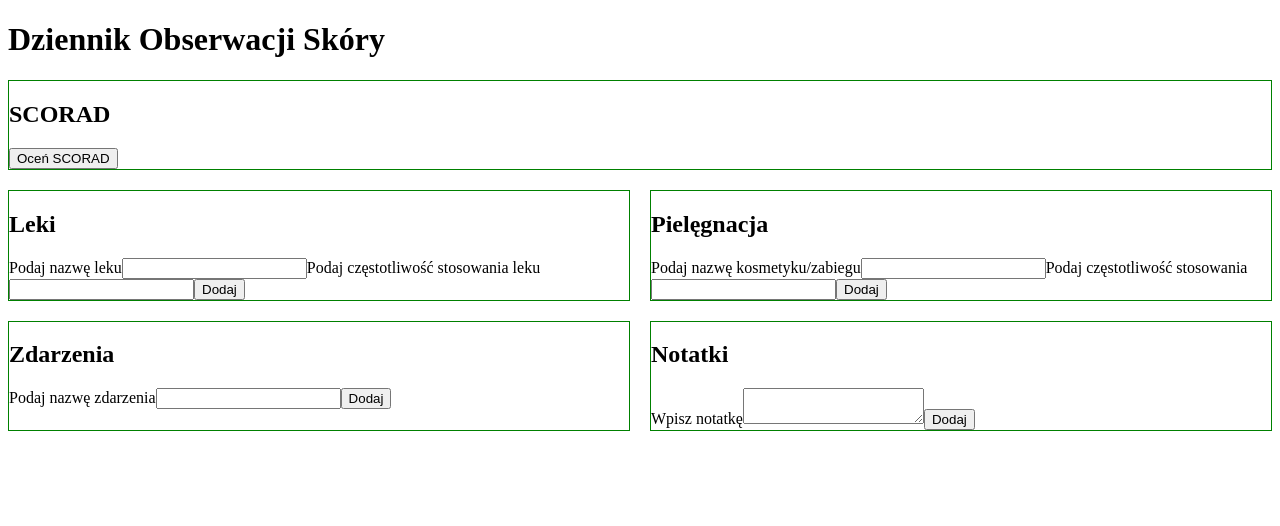
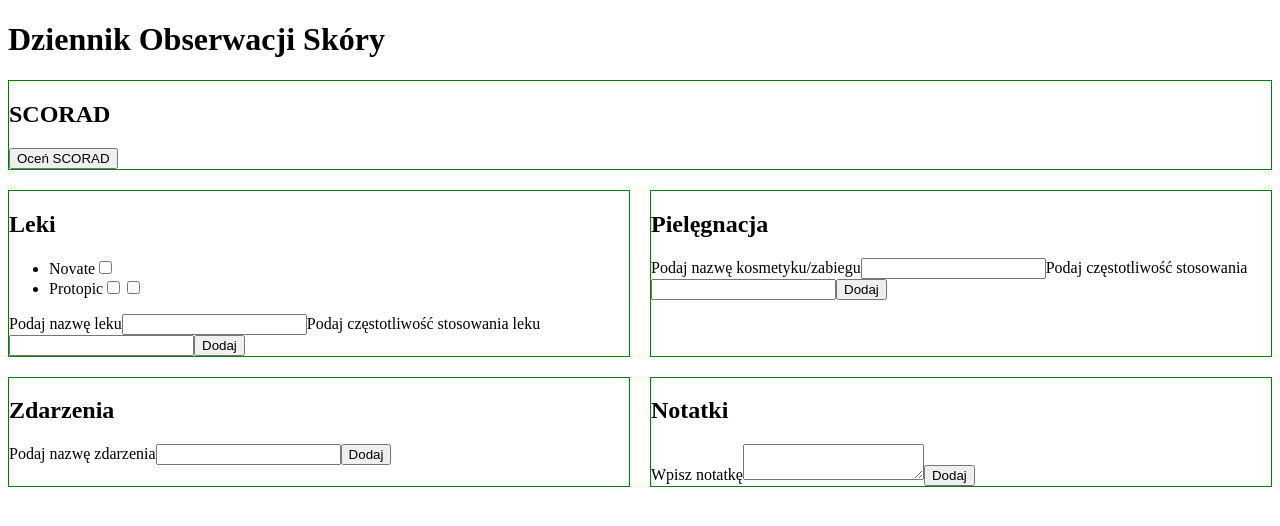
Before and after one commit to karolinachodera/dermatopik, a React (Create React App) app: page / in a window 1280 px wide. Shown: the top 526 px of the page. Built offline with nearby package versions, Linux system fonts and the light colour scheme.

Commit message:
add List component

```diff
--- a/src/components/Dashboard/Dashboard.js
+++ b/src/components/Dashboard/Dashboard.js
@@ -3,6 +3,7 @@ import { useState } from "react";
 import Scorad from "../Scorad/Scorad";
 import Button from "../Button/Button";
 import Section from "../Section/Section";
+import { List } from "../List/List";
 
 import "./Dashboard.css";
 
@@ -101,6 +102,7 @@ function Dashboard() {
         <ScoradSection />
       </Section>
       <Section header="Leki">
+        <List elements={drugs} />
         <form onSubmit={(e) => handleDrugAdding(e)}>
           <AddingFormInput input={drugsTextInput} />
           <AddingFormInput input={drugsFrequencyInput} />
@@ -108,6 +110,7 @@ function Dashboard() {
         </form>
       </Section>
       <Section header="Pielęgnacja">
+        <List elements={cares} />
         <form onSubmit={(e) => handleCareAdding(e)}>
           <AddingFormInput input={caresTextInput} />
           <AddingFormInput input={caresFrequencyInput} />
@@ -115,12 +118,14 @@ function Dashboard() {
         </form>
       </Section>
       <Section header="Zdarzenia">
+        <List elements={events} />
         <form onSubmit={(e) => handleEventAdding(e)}>
           <AddingFormInput input={eventsTextInput} />
           <button type="submit">Dodaj</button>
         </form>
       </Section>
       <Section header="Notatki">
+        <List elements={notes} />
         <form onSubmit={(e) => handleNoteAdding(e)}>
           <AddingFormInput input={notesTextarea} />
           <button type="submit">Dodaj</button>
--- /dev/null
+++ b/src/components/List/List.js
@@ -0,0 +1,17 @@
+export function List({ elements }) {
+  const list = elements.map((element) => {
+    let checkboxes = [];
+    if (element.frequency) {
+      for (let i = 0; i < element.frequency; i++) {
+        checkboxes.push(<input type="checkbox" />);
+      }
+    }
+    return (
+      <li>
+        {element.name || element.event || element}
+        {checkboxes}
+      </li>
+    );
+  });
+  return <ul>{list}</ul>;
+}
```
